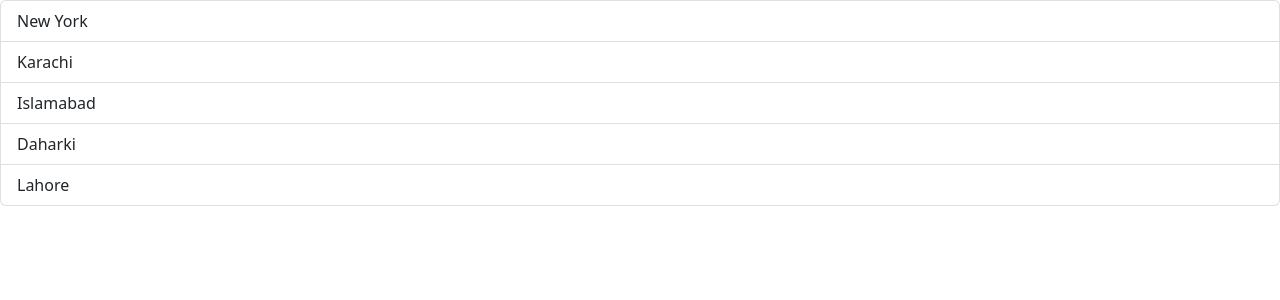
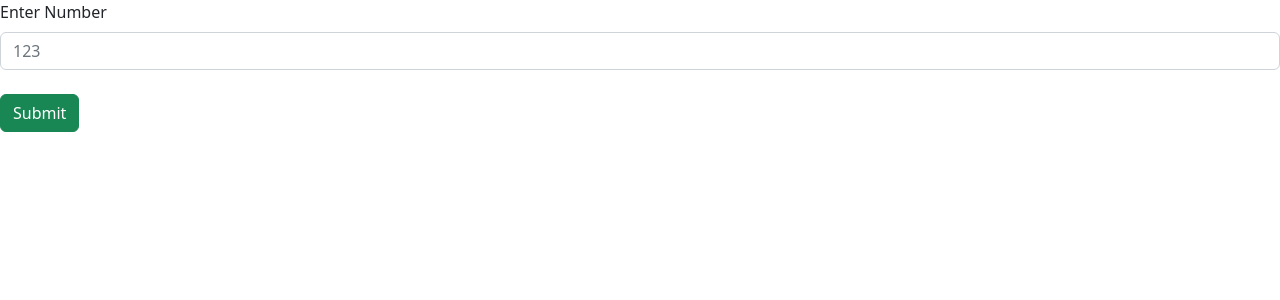
Before and after one commit to DevAdnan33/react-with-typescript, a React (Vite) app: page / in a window 1280 px wide. Shown: the top 300 px of the page. Built offline with nearby package versions, Linux system fonts and the light colour scheme.

Commit message:
State Management 4.0 (print table with input field)

```diff
--- a/src/App.tsx
+++ b/src/App.tsx
@@ -1,7 +1,8 @@
 import ListGroup from './components/ListGroup'
+import Form from './components/Form'
 
 function App() {
-  return <><ListGroup /></>
+  return <><Form /></>
 }
 
 export default App;
--- /dev/null
+++ b/src/components/Form.tsx
@@ -0,0 +1,59 @@
+import { useState } from "react";
+
+function Form() {
+
+    const [inputValue, setInputValue] = useState('');
+    const [tableData, setTableData] = useState<{ multiplier: number; result: number }[]>([]);
+
+
+    const handleSubmit = (e: React.FormEvent<HTMLFormElement>) => {
+        e.preventDefault();
+
+        const num = Number(inputValue);
+
+        if (!isNaN(num) && inputValue.trim() !== '') {
+            const newTable = [];
+
+            for (let i = 1; i <= 10; i++) {
+                newTable.push({
+                    multiplier: i,
+                    result: i * num,
+                });
+            }
+
+            setTableData(newTable);
+        } else {
+            setTableData([]);
+        }
+    };
+    ;
+
+
+    return (<>
+        <form onSubmit={handleSubmit}>
+            <label className="form-label">Enter Number</label>
+            <input type="number" className="form-control" value={inputValue} onChange={(e) => setInputValue(e.target.value)} placeholder="123" />
+            <button type="submit" className="btn btn-success mt-4">Submit</button>
+        </form>
+
+
+        {tableData.length > 0 && (
+            <table className="table mt-4 table-bordered">
+                <thead>
+                    <tr>
+                        <th>Expression</th>
+                    </tr>
+                </thead>
+                <tbody>
+                    {tableData.map((row, index) => (
+                        <tr key={index}>
+                            <td>{`${row.multiplier} x ${inputValue} = ${row.result}`}</td>
+                        </tr>
+                    ))}
+                </tbody>
+            </table>
+        )}
+    </>
+    )
+}
+export default Form
```
